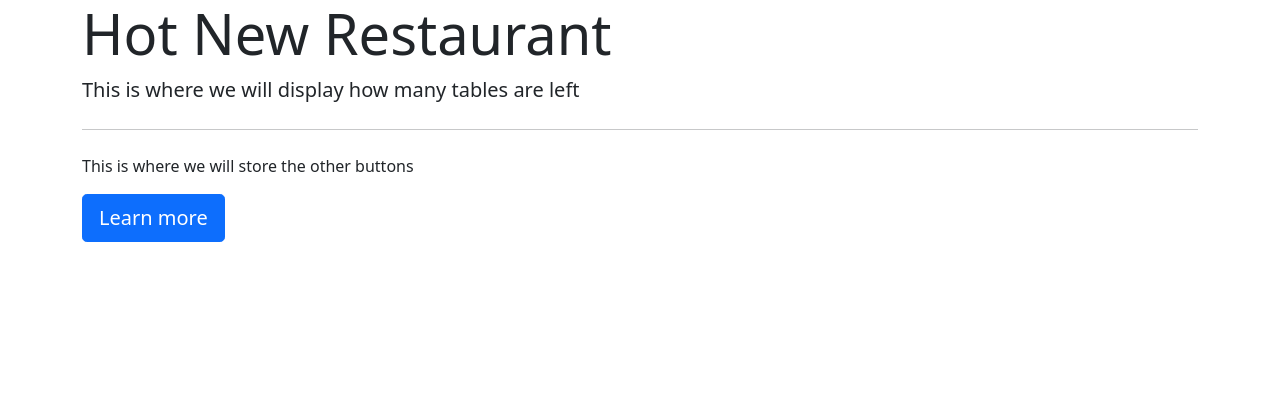
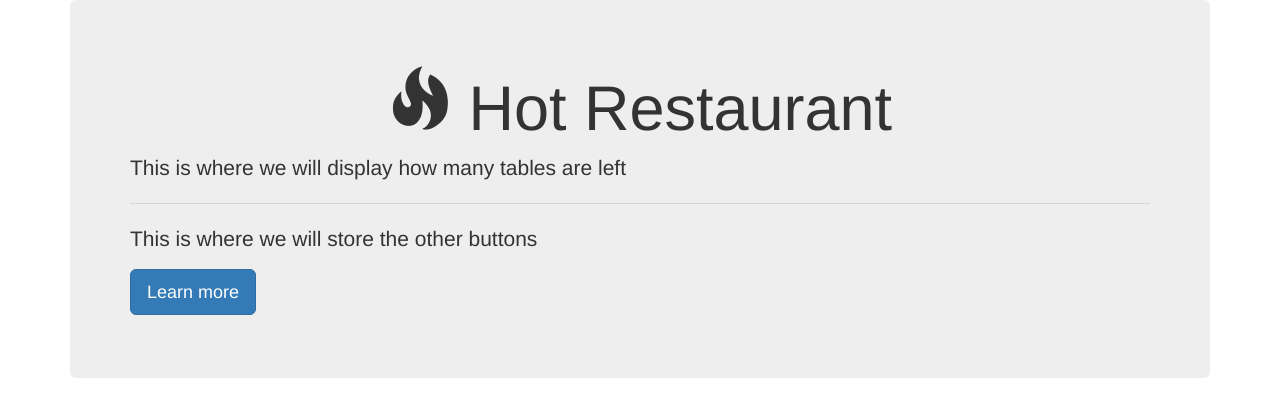
Before and after one commit to Maniac-i/Hot-Restaurant, a plain HTML site: page index.html in a window 1280 px wide. Drawn offline with nearby package versions, Linux system fonts and the light colour scheme.

Commit message:
adding page title + add fire glyphicon to header

```diff
--- a/index.html
+++ b/index.html
@@ -3,13 +3,13 @@
 <head>
     <meta charset="UTF-8">
     <meta name="viewport" content="width=device-width, initial-scale=1.0">
-    <title>Document</title>
-    <link href="https://cdn.jsdelivr.net/npm/bootstrap@5.0.0-beta1/dist/css/bootstrap.min.css" rel="stylesheet" integrity="sha384-giJF6kkoqNQ00vy+HMDP7azOuL0xtbfIcaT9wjKHr8RbDVddVHyTfAAsrekwKmP1" crossorigin="anonymous">
+       <title>Resturant Homepage</title>
+    <link rel="stylesheet" href="https://maxcdn.bootstrapcdn.com/bootstrap/3.3.6/css/bootstrap.min.css" integrity="sha384-1q8mTJOASx8j1Au+a5WDVnPi2lkFfwwEAa8hDDdjZlpLegxhjVME1fgjWPGmkzs7" crossorigin="anonymous">
 </head>
 <body>
     <div class="container">
         <div class="jumbotron">
-            <h1 class="display-4">Hot New Restaurant</h1>
+          <h1 class="text-center"><span class="glyphicon glyphicon-fire"></span> Hot Restaurant</h1>
             <p class="lead">This is where we will display how many tables are left</p>
             <hr class="my-4">
             <p>This is where we will store the other buttons</p>
```
